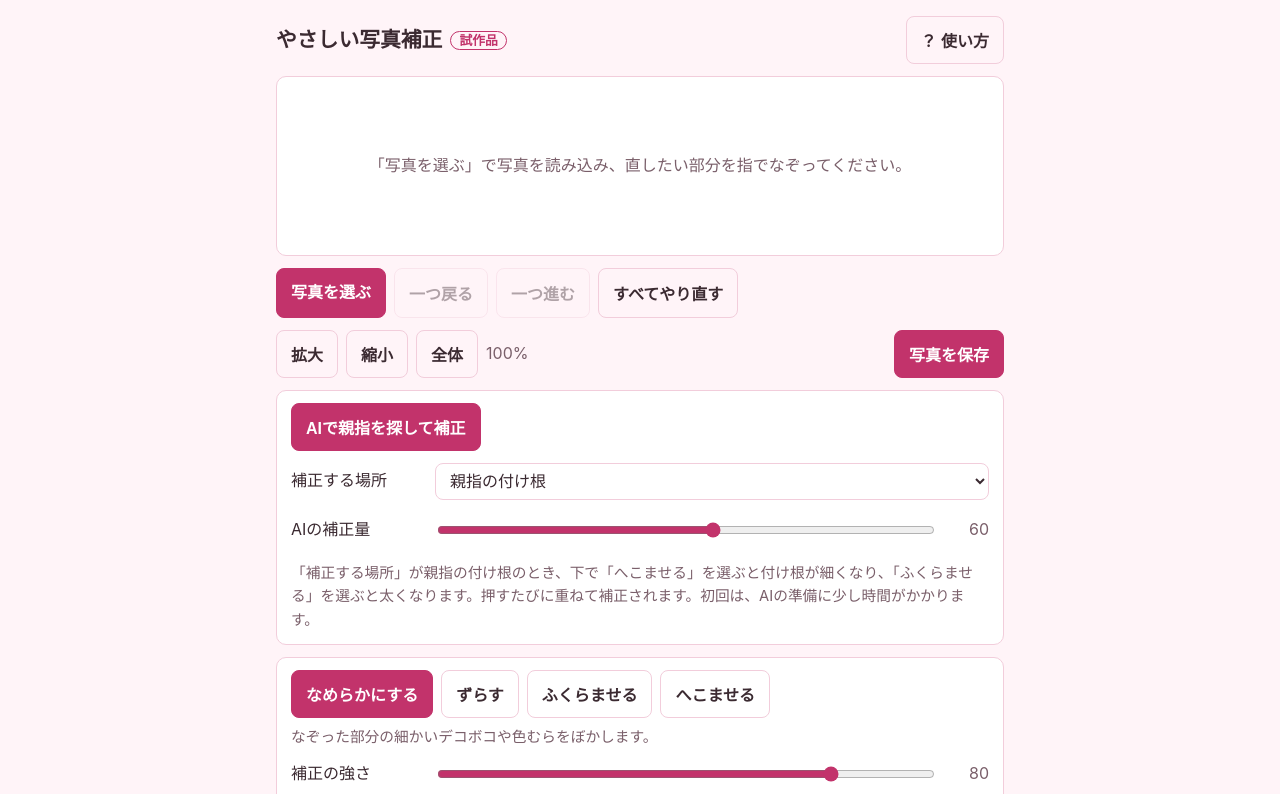
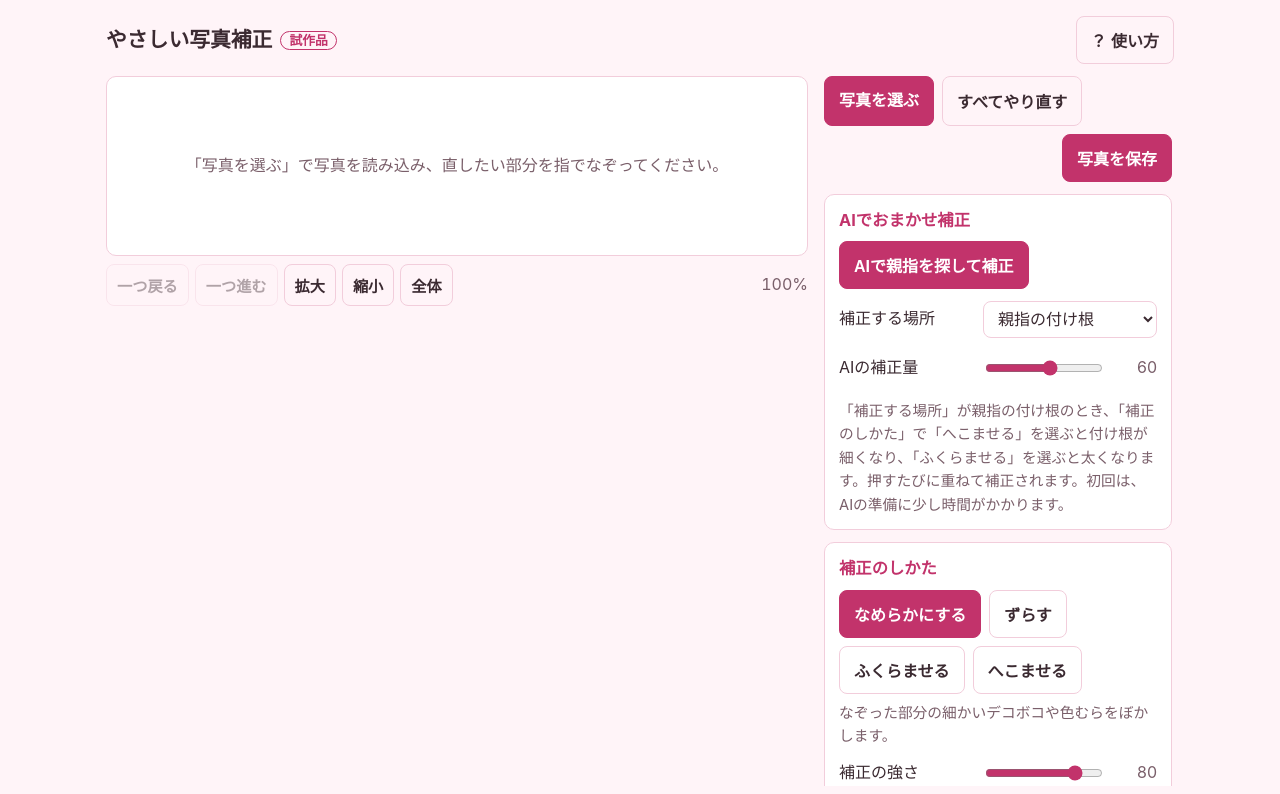
Before and after one commit to rnlx-39/photo-retouch, a plain HTML site: page index.html in a window 1280 px wide. Both pictures are taken after a click on the button "写真を補正する". Shown: the top 794 px of the page. Drawn offline with Linux system fonts and the light colour scheme.

Commit message:
Add files via upload

```diff
--- a/index.html
+++ b/index.html
@@ -70,6 +70,20 @@ details.g>summary:focus-visible{outline:3px solid var(--accent);outline-offset:2
 .kbd{display:inline-block;border:1px solid var(--line);background:var(--soft);border-radius:6px;padding:0 6px;font-weight:700;font-size:.95rem}
 @media (max-width:480px){.step{flex-direction:column;gap:6px}}
 .gfoot{margin-top:18px;background:var(--panel);border:1px solid var(--line);border-radius:14px;padding:12px 16px}
+
+.work{display:block}
+.viewcol{position:sticky;top:env(safe-area-inset-top,0px);z-index:5;background:var(--bg);padding:4px 0 8px;box-shadow:0 6px 8px -7px rgba(120,40,70,.35)}
+.quick{display:flex;gap:6px;flex-wrap:wrap;align-items:center;margin-top:8px}
+.quick .btn{padding:9px 10px;font-size:.95rem}
+@media (max-width:520px){.quick{gap:5px}.quick output{display:none}.quick .btn{padding:9px 9px}}
+.quick output{color:var(--sub);margin-left:auto;font-variant-numeric:tabular-nums}
+.ptitle{margin:0 0 8px;font-size:1.02rem;color:var(--accent)}
+@media (min-width:700px){
+  #editor{max-width:1100px}
+  .work{display:grid;grid-template-columns:minmax(0,1fr) 350px;gap:16px;align-items:start}
+  .viewcol{top:8px;padding-top:0;box-shadow:none}
+  .ctlcol{max-height:calc(100vh - 90px);overflow-y:auto;padding-right:2px}
+}
 </style></head>
 <body>
 <section id="start">
@@ -85,30 +99,36 @@ details.g>summary:focus-visible{outline:3px solid var(--accent);outline-offset:2
 </section>
 <main id="editor" hidden>
 <div class="top"><h1>やさしい写真補正<span class="tag">試作品</span></h1><button class="btn sub help" id="helpBtn" type="button" aria-label="使い方ガイドを開く">？ 使い方</button></div>
+<div class="work">
+<div class="viewcol">
 <div class="stage"><p id="hint">「写真を選ぶ」で写真を読み込み、直したい部分を指でなぞってください。</p><div id="vp" hidden><canvas id="view"></canvas></div></div>
-<div class="btns">
-  <label class="btn" for="file">写真を選ぶ</label>
-  <input id="file" type="file" accept="image/*" hidden>
+<div class="quick">
   <button class="btn sub" id="undo" type="button" disabled>一つ戻る</button>
   <button class="btn sub" id="redo" type="button" disabled>一つ進む</button>
-  <button class="btn sub" id="clear" type="button">すべてやり直す</button>
-</div>
-<div class="btns">
   <button class="btn sub" id="zin" type="button">拡大</button>
   <button class="btn sub" id="zout" type="button">縮小</button>
   <button class="btn sub" id="zfit" type="button">全体</button>
-  <output id="zv" style="align-self:center;color:var(--sub)">100%</output>
+  <output id="zv">100%</output>
+</div>
+</div>
+<div class="ctlcol">
+<div class="btns" style="margin-top:0">
+  <label class="btn" for="file">写真を選ぶ</label>
+  <input id="file" type="file" accept="image/*" hidden>
+  <button class="btn sub" id="clear" type="button">すべてやり直す</button>
   <button class="btn" id="save" type="button" style="margin-left:auto">写真を保存</button>
 </div>
 <p class="note" id="smsg"></p>
 <div class="panel">
+  <h3 class="ptitle">AIでおまかせ補正</h3>
   <div class="btns" style="margin:0 0 6px"><button class="btn" id="ai" type="button">AIで親指を探して補正</button></div>
   <div class="row" style="grid-template-columns:8.5em 1fr"><span>補正する場所</span><select id="aitgt"><option value="base">親指の付け根</option><option value="tip">親指の先</option></select></div>
   <div class="row"><span>AIの補正量</span><input id="aiamt" type="range" min="10" max="100" value="60"><output id="aiamtv">60</output></div>
   <div id="handpick" hidden><p class="note" id="hpmsg"></p><div class="btns" id="handbtns" style="margin:6px 0 0"></div></div>
-  <p class="note" id="aimsg">「補正する場所」が親指の付け根のとき、下で「へこませる」を選ぶと付け根が細くなり、「ふくらませる」を選ぶと太くなります。押すたびに重ねて補正されます。初回は、AIの準備に少し時間がかかります。</p>
+  <p class="note" id="aimsg">「補正する場所」が親指の付け根のとき、「補正のしかた」で「へこませる」を選ぶと付け根が細くなり、「ふくらませる」を選ぶと太くなります。押すたびに重ねて補正されます。初回は、AIの準備に少し時間がかかります。</p>
 </div>
 <div class="panel">
+  <h3 class="ptitle">補正のしかた</h3>
   <div class="btns" style="margin:0 0 6px" id="modes"></div>
   <p class="note" id="mnote"></p>
   <div class="row"><span>補正の強さ</span><input id="amt" type="range" min="0" max="100" value="80"><output id="amtv">80</output></div>
@@ -118,6 +138,8 @@ details.g>summary:focus-visible{outline:3px solid var(--accent);outline-offset:2
   <p class="note">比較:右へ動かすほど、画面の左側が「補正前」になります。0で全体が補正後です。</p>
   <p class="note">拡大:2本の指で広げる・つまむと拡大・縮小、2本の指で動かすと移動します。1本の指では範囲を指定します。</p>
 </div>
+</div>
+</div>
 </main>
 <div id="guide" hidden role="dialog" aria-modal="true" aria-labelledby="gtitle">
 <div class="gwrap">
@@ -126,7 +148,7 @@ details.g>summary:focus-visible{outline:3px solid var(--accent);outline-offset:2
 
   <details class="g" open><summary><span aria-hidden="true">🧭</span>はじめての流れ(STEP 1〜5)</summary><div class="gbody">
     <div class="step"><span class="num">STEP 1</span><div><b>写真を選ぶ</b>「写真を選ぶ」ボタンを押して、補正したい写真を1枚選びます。写真が画面に表示されたら、準備完了です。</div></div>
-    <div class="step"><span class="num">STEP 2</span><div><b>自動補正か手動補正を選ぶ</b>おまかせなら、「AIで親指を探して補正」ボタンを押します。自分で場所を決めたいなら、下の「補正のしかた」でモードを選び、写真を指でなぞります。</div></div>
+    <div class="step"><span class="num">STEP 2</span><div><b>自動補正か手動補正を選ぶ</b>おまかせなら、「AIで親指を探して補正」ボタンを押します。自分で場所を決めたいなら、「補正のしかた」でモードを選び、写真を指でなぞります。</div></div>
     <div class="step"><span class="num">STEP 3</span><div><b>補正の強さを調整する</b>「補正の強さ」や「AIの補正量」のスライダーを動かして、自然に見える強さにします。迷ったら、弱めから始めましょう。</div></div>
     <div class="step"><span class="num">STEP 4</span><div><b>補正前と補正後を比べる</b>「補正前と比較」のスライダーを右へ動かすと、画面の左側が元の写真になります。</div></div>
     <div class="step"><span class="num">STEP 5</span><div><b>写真を保存する</b>「写真を保存」ボタンを押します。写真が大きく表示されるので、長押しして「“写真”に追加」を選びます。</div></div>
@@ -138,7 +160,7 @@ details.g>summary:focus-visible{outline:3px solid var(--accent);outline-offset:2
     <p>「写真を選ぶ」ボタンを押すと、端末の写真選択の画面が開きます(「フォトライブラリ」「写真を撮る」「ファイルを選択」など)。補正したい写真を1枚選んでください。</p>
     <h3>読み込めるとどうなる?</h3>
     <ul>
-      <li>写真が、画面の上の枠の中に表示されます。これで補正できる状態です。</li>
+      <li>写真が、画面の写真の枠の中に表示されます。これで補正できる状態です。</li>
       <li>写真が大きい場合は、処理を軽くするために、長い辺が最大1000ピクセルに小さくされます。</li>
       <li>別の写真を選び直すと、それまでの補正と「一つ戻る」の記録は消えます。</li>
       <li>読み込めない時は、「この写真は読み込めませんでした」と表示されます。別の写真で試してください。</li>
@@ -160,7 +182,7 @@ details.g>summary:focus-visible{outline:3px solid var(--accent);outline-offset:2
     <ol>
       <li>「写真を選ぶ」で、手が写った写真を選ぶ</li>
       <li>「補正する場所」を選ぶ</li>
-      <li>下の「補正のしかた」でモードを選ぶ<br>・付け根を<b>細く</b>したい →「へこませる」<br>・付け根を<b>太く</b>したい →「ふくらませる」<br>・なめらかにしたい →「なめらかにする」<br>(「ずらす」は、自動補正では使えません)</li>
+      <li>「補正のしかた」でモードを選ぶ<br>・付け根を<b>細く</b>したい →「へこませる」<br>・付け根を<b>太く</b>したい →「ふくらませる」<br>・なめらかにしたい →「なめらかにする」<br>(「ずらす」は、自動補正では使えません)</li>
       <li>「AIの補正量」を決める(最初は60)</li>
       <li>「AIで親指を探して補正」ボタンを押す</li>
     </ol>
@@ -179,7 +201,7 @@ details.g>summary:focus-visible{outline:3px solid var(--accent);outline-offset:2
   <details class="g"><summary><span aria-hidden="true">✋</span>手動補正(自分で場所を選ぶ)</summary><div class="gbody">
     <h3>場所の選び方</h3>
     <ol>
-      <li>下の「補正のしかた」で、モードを1つ選ぶ</li>
+      <li>「補正のしかた」で、モードを1つ選ぶ</li>
       <li>写真の上を、<b>指1本</b>でなぞる、または押さえる</li>
       <li>「ブラシの大きさ」で、一度に補正する範囲の大きさを変えられる</li>
     </ol>
@@ -434,7 +456,7 @@ view.addEventListener('pointermove',e=>{
 let Z=1,TX=0,TY=0,FW=0,FH=0,dl=null;
 function fit(){
   const pw=$('vp').parentElement.clientWidth;if(pw<=0)return;
-  const aw=pw-16,mh=innerHeight*.58,f=Math.min(1,aw/W,mh/H);
+  const wide=matchMedia('(min-width:700px)').matches,aw=pw-16,mh=wide?Math.max(220,innerHeight-175):Math.max(200,innerHeight*.4),f=Math.min(1,aw/W,mh/H);
   FW=Math.round(W*f);FH=Math.round(H*f);
   view.style.width=FW+'px';view.style.height=FH+'px';
   $('vp').style.width=FW+'px';$('vp').style.height=FH+'px';
```
